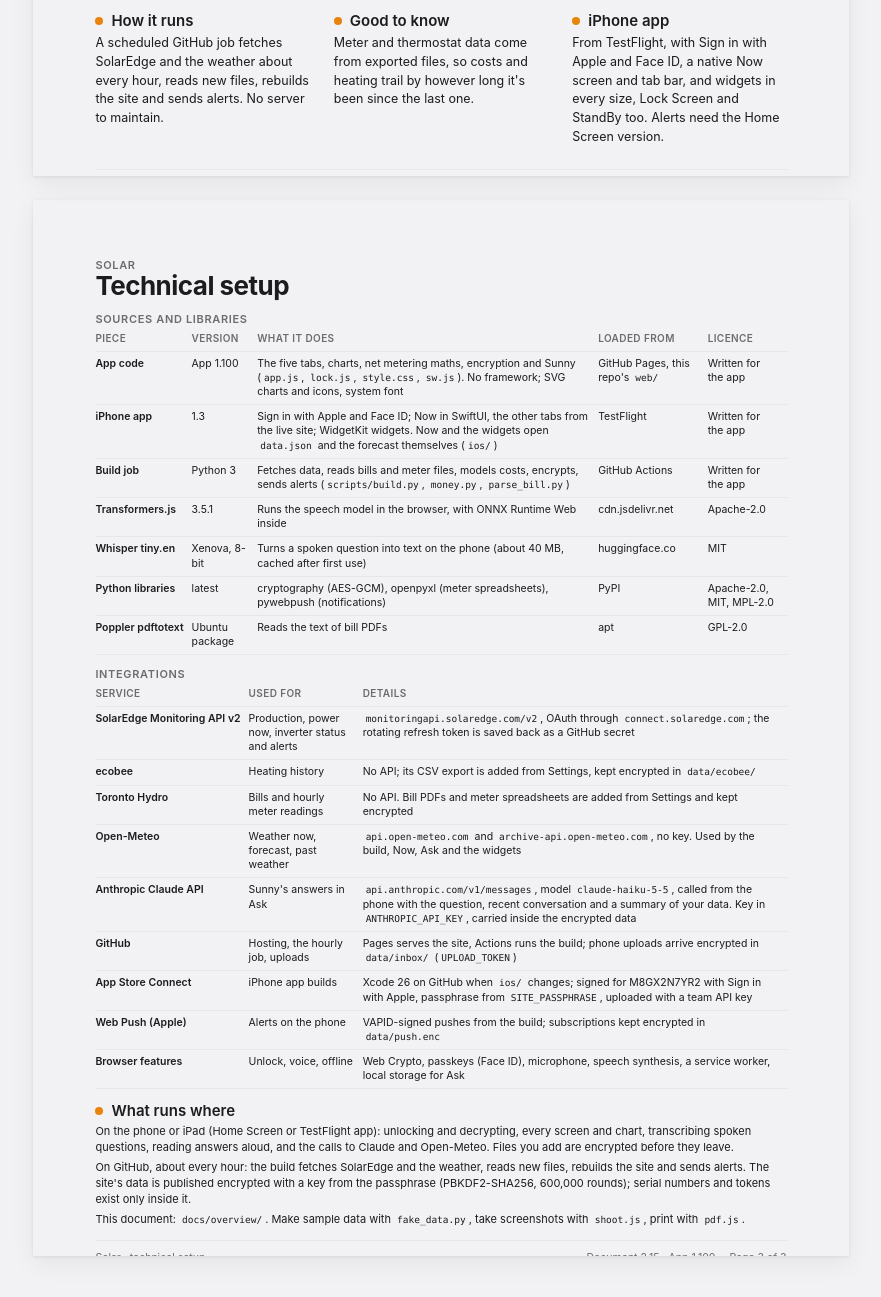
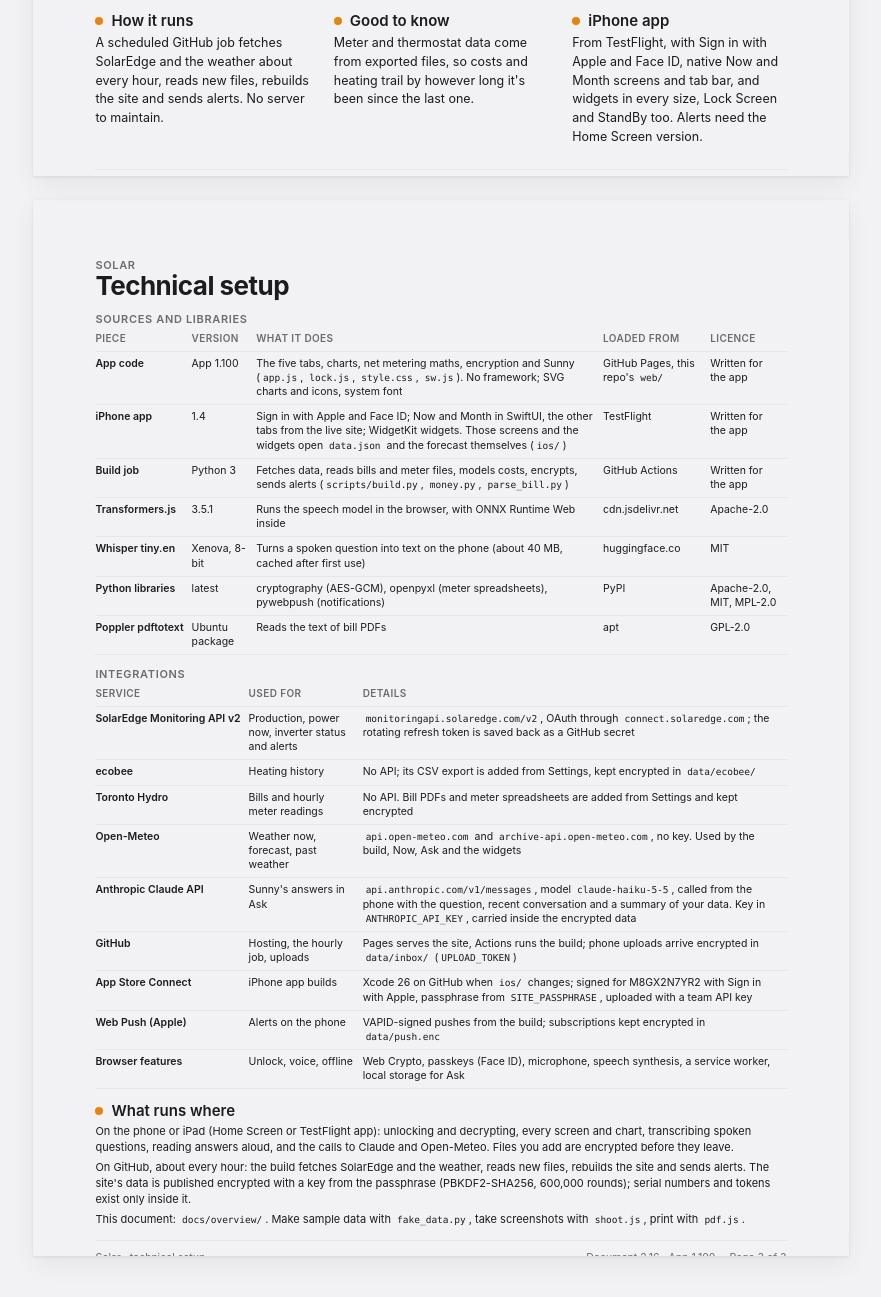
Before and after one commit to davidanthonyalleyne-dot/home-solar, a plain HTML site: page docs/overview/overview.html in a window 1280 px wide. Shown: the part 1984-3281 px from the top of the page, without its empty margins (199-1080 px from the left). Drawn offline with Linux system fonts and the light colour scheme.

Commit message:
Overview 2.16: native Month in the iPhone app 1.4
Co-Authored-By: Claude Opus 5.5 <noreply@anthropic.com>
Claude-Session: https://claude.ai/code/session_01CEFPxjZDcfbtGCxb9WM3yL

```diff
--- a/docs/overview/overview.html
+++ b/docs/overview/overview.html
@@ -101,7 +101,7 @@
     </div>
   </div>
 
-  <footer><span>Solar · what the app does · Screenshots show sample data, not real figures</span><span class="ver"><span>Document 2.15 · App 1.100</span><span>Page 1 of 3</span></span></footer>
+  <footer><span>Solar · what the app does · Screenshots show sample data, not real figures</span><span class="ver"><span>Document 2.16 · App 1.100</span><span>Page 1 of 3</span></span></footer>
 </div>
 
 <div class="page">
@@ -127,10 +127,10 @@
     <section><h2>Private by design</h2><p>Everything is encrypted with a passphrase before it's published. Face ID unlocks it on a trusted device; the passphrase shows only if Face ID fails.</p></section>
     <section><h2>How it runs</h2><p>A scheduled GitHub job fetches SolarEdge and the weather about every hour, reads new files, rebuilds the site and sends alerts. No server to maintain.</p></section>
     <section><h2>Good to know</h2><p>Meter and thermostat data come from exported files, so costs and heating trail by however long it's been since the last one.</p></section>
-    <section><h2>iPhone app</h2><p>From TestFlight, with Sign in with Apple and Face ID, a native Now screen and tab bar, and widgets in every size, Lock Screen and StandBy too. Alerts need the Home Screen version.</p></section>
+    <section><h2>iPhone app</h2><p>From TestFlight, with Sign in with Apple and Face ID, native Now and Month screens and tab bar, and widgets in every size, Lock Screen and StandBy too. Alerts need the Home Screen version.</p></section>
   </div>
 
-  <footer><span class="num">Updated November 15, 2026</span><span class="ver"><span>Document 2.15 · App 1.100</span><span>Page 2 of 3</span></span></footer>
+  <footer><span class="num">Updated November 15, 2026</span><span class="ver"><span>Document 2.16 · App 1.100</span><span>Page 2 of 3</span></span></footer>
 </div>
 
 <div class="page tech" style="gap: 12px">
@@ -143,7 +143,7 @@
     <table>
       <tr><th>Piece</th><th>Version</th><th>What it does</th><th>Loaded from</th><th>Licence</th></tr>
       <tr><td>App code</td><td>App 1.100</td><td>The five tabs, charts, net metering maths, encryption and Sunny (<code>app.js</code>, <code>lock.js</code>, <code>style.css</code>, <code>sw.js</code>). No framework; SVG charts and icons, system font</td><td>GitHub Pages, this repo's <code>web/</code></td><td>Written for the app</td></tr>
-      <tr><td>iPhone app</td><td>1.3</td><td>Sign in with Apple and Face ID; Now in SwiftUI, the other tabs from the live site; WidgetKit widgets. Now and the widgets open <code>data.json</code> and the forecast themselves (<code>ios/</code>)</td><td>TestFlight</td><td>Written for the app</td></tr>
+      <tr><td>iPhone app</td><td>1.4</td><td>Sign in with Apple and Face ID; Now and Month in SwiftUI, the other tabs from the live site; WidgetKit widgets. Those screens and the widgets open <code>data.json</code> and the forecast themselves (<code>ios/</code>)</td><td>TestFlight</td><td>Written for the app</td></tr>
       <tr><td>Build job</td><td>Python 3</td><td>Fetches data, reads bills and meter files, models costs, encrypts, sends alerts (<code>scripts/build.py</code>, <code>money.py</code>, <code>parse_bill.py</code>)</td><td>GitHub Actions</td><td>Written for the app</td></tr>
       <tr><td>Transformers.js</td><td>3.5.1</td><td>Runs the speech model in the browser, with ONNX Runtime Web inside</td><td>cdn.jsdelivr.net</td><td>Apache-2.0</td></tr>
       <tr><td>Whisper tiny.en</td><td>Xenova, 8-bit</td><td>Turns a spoken question into text on the phone (about 40 MB, cached after first use)</td><td>huggingface.co</td><td>MIT</td></tr>
@@ -174,7 +174,7 @@
     <p>This document: <code>docs/overview/</code>. Make sample data with <code>fake_data.py</code>, take screenshots with <code>shoot.js</code>, print with <code>pdf.js</code>.</p>
   </section>
 
-  <footer><span>Solar · technical setup</span><span class="ver"><span>Document 2.15 · App 1.100</span><span>Page 3 of 3</span></span></footer>
+  <footer><span>Solar · technical setup</span><span class="ver"><span>Document 2.16 · App 1.100</span><span>Page 3 of 3</span></span></footer>
 </div>
 
 </body>
```
Also changed, not shown: 1 other file.
